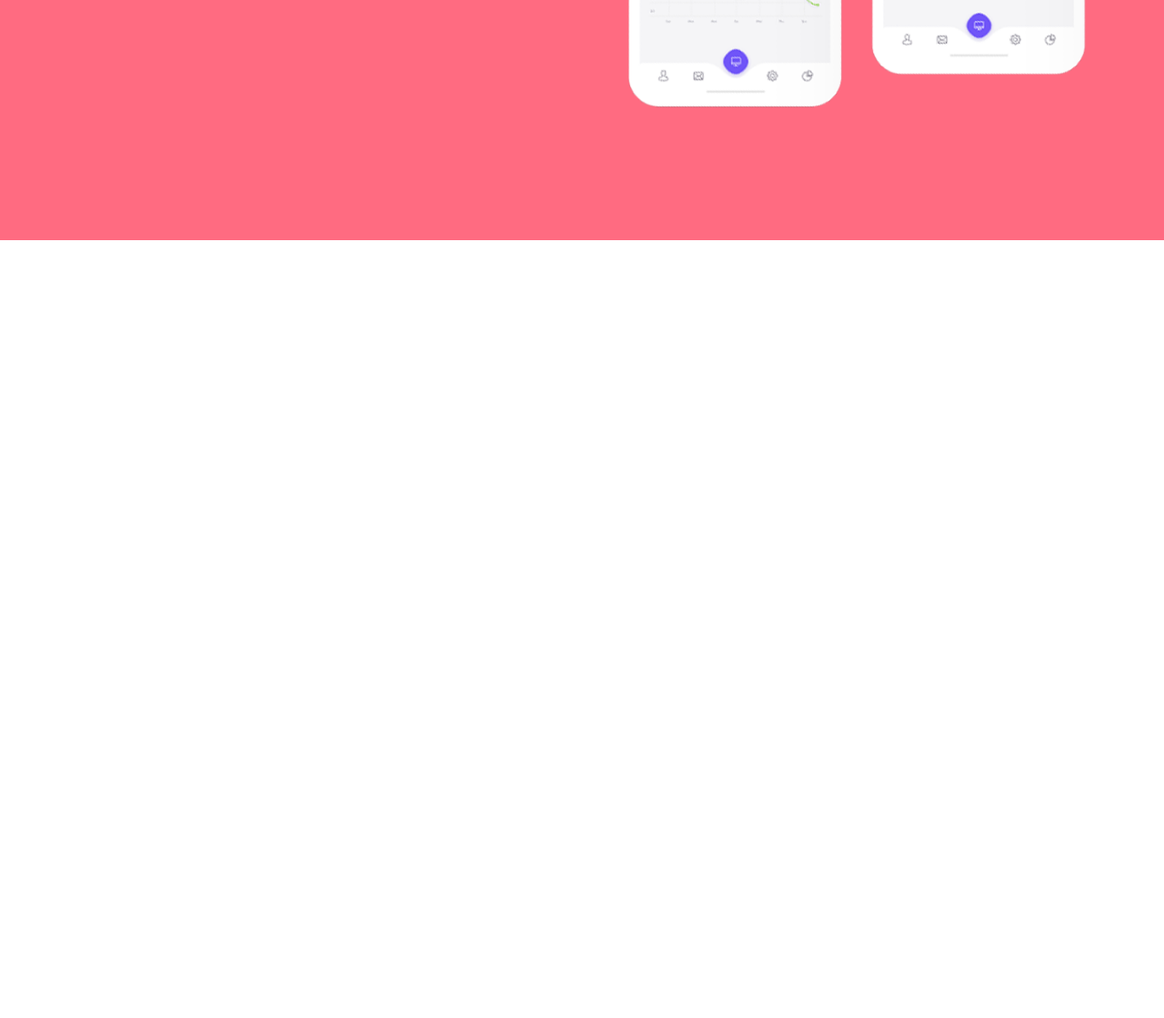
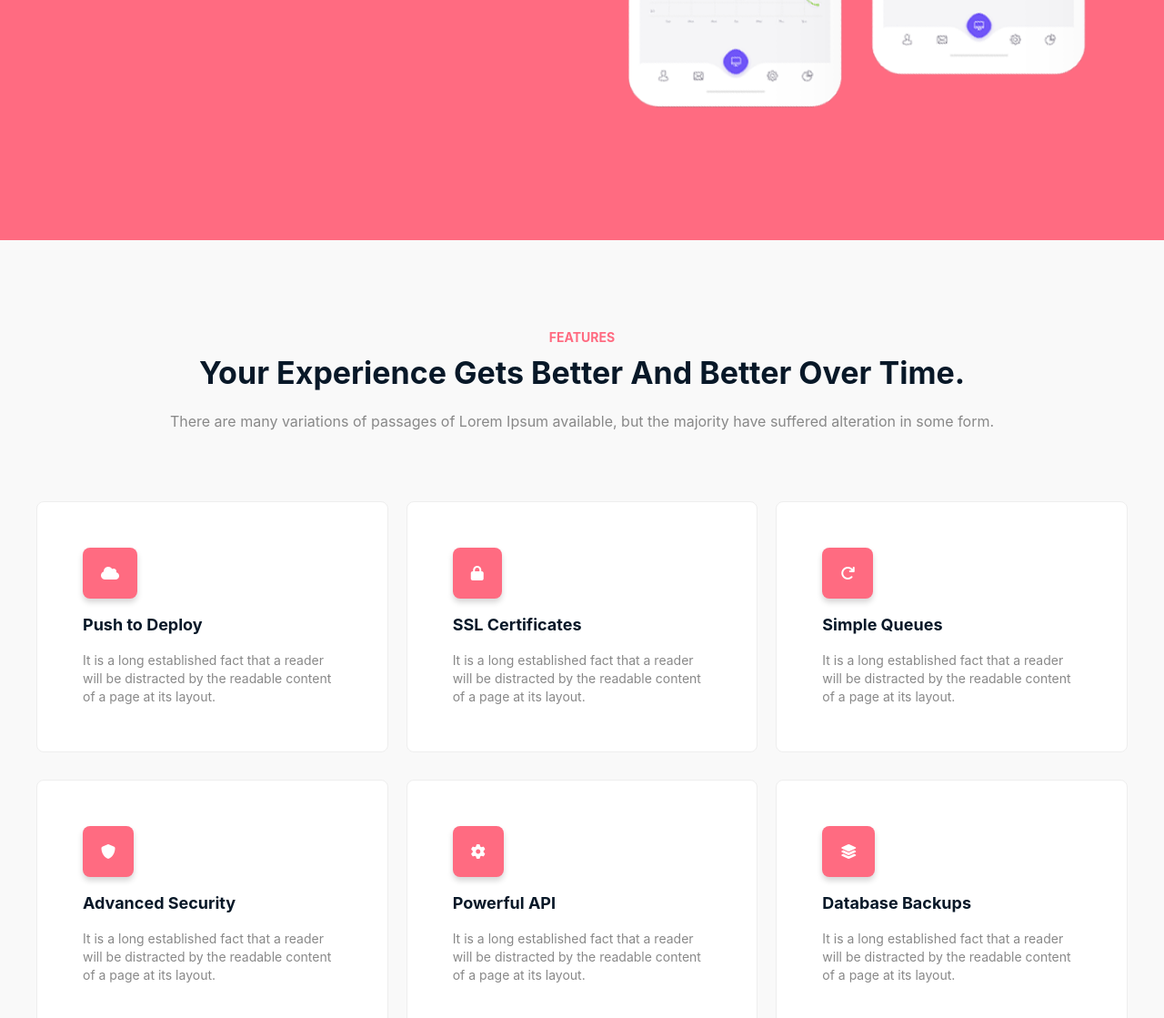
Before and after one commit to rayhan123-ahmed/Appvilla, a plain HTML site: page index.html in a window 1280 px wide. Shown: the part 593-1712 px from the top of the page at 91% size. Before the commit the page ends 857 px from the top, so only its background shows below. Drawn offline with Linux system fonts and the light colour scheme.

Commit message:
Feature Area

```diff
--- a/css/genral.css
+++ b/css/genral.css
@@ -7,12 +7,17 @@
 html {
   font-size: 62.5%;
   scroll-behavior: smooth;
-
+}
+html, body {
+  width: 100%;
+  overflow-x: hidden;
 }
 body {
   font-family: "Inter", sans-serif;
   line-height: 1;
   font-weight: 400;
+  color: #888;
+
 }
 ::selection {
   background: #3266d0;
@@ -36,6 +41,16 @@ ul {
   flex: 0 0 auto;
   width: 100%;
 }
+.col-log-33{
+  flex: 0 0 auto;
+  width: 33.3333333333%;
+  padding: 0 1rem;
+}
 .row{
   display: flex;
+
 }
+.section{
+  padding-top: 10rem;
+  padding-bottom: 10rem;
+}
--- a/css/style.css
+++ b/css/style.css
@@ -122,3 +122,69 @@
    background-color: #fff;
    color: #ff6b81;
 }
+/* *********** */
+/* FEATURE SECTION */
+/* *********** */
+.features{
+    background-color: #f9f9f9;
+}
+.section-title{
+    text-align: center;
+    margin-bottom: 2rem;
+}
+.section-title h3 {
+    color: #ff6b81;
+    text-transform: uppercase;
+    font-size: 1.4rem;
+    font-weight: bold;
+    margin-bottom: 1.5rem;
+}
+.section-title h2 {
+    color: #081828;
+    font-size: 3.4rem;
+    font-weight: 700;
+    margin-bottom: 2.8rem;
+}
+.section-title p {
+    font-size: 1.6rem;
+}
+.single-feature{
+    padding: 5rem;
+    background-color: #fff;
+    border: 1px solid #eee;
+    border-radius: .8rem;
+    transition: all 0.5s cubic-bezier(0.68, -0.55, 0.27, 1.55) 0s;
+}
+.single-feature:hover{
+    box-shadow: 0px 3px 5px #00000017;
+   transform: translateY(-5px);
+}
+.single-feature i {
+    background-color: #ff6b81;
+    color: #fff;
+    text-align: center;
+    display: inline-block;
+    font-size: 1.6rem;
+    padding: 2rem;
+    border-radius: .8rem;
+    box-shadow: 0px 4px 6px #0000002a;
+    margin-bottom: 2rem;
+}
+.single-feature h3 {
+    color: #081828;
+    font-size: 1.8rem;
+    margin-bottom: 2rem;
+}
+.single-feature p {
+    font-size: 1.4rem;
+    line-height: 2rem;
+}
+.margin{
+    margin-top: 6rem;
+}
+.margin-3{
+    margin-bottom: 3rem;
+}
+.warp{
+     flex-wrap: wrap;
+}
--- a/index.html
+++ b/index.html
@@ -105,6 +105,66 @@
     <!--End hero area -->
    </section>
    <!-- End home area -->
+    <!-- Feature area Start -->
+<section id="features" class="features section">
+  <div class="container">
+    <div class="row ">
+      <div class="log-100">
+         <div class="section-title">
+              <h3>Features</h3>
+              <h2>Your Experience Gets Better And Better Over Time.</h2>
+              <p>There are many variations of passages of Lorem Ipsum available, but the majority have suffered alteration in some form.</p>
+          </div>
+        </div>
+
+        </div>
+    <div class="row warp margin">
+      <div class="col-log-33 margin-3">
+        <div class="single-feature">
+          <i class="fa-solid fa-cloud"></i>
+          <h3>Push to Deploy</h3>
+          <p>It is a long established fact that a reader will be distracted by the readable content of a page at its layout.</p>
+        </div>
+      </div>
+      <div class="col-log-33 margin-3">
+        <div class="single-feature">
+          <i class="fa-solid fa-lock"></i>
+          <h3>SSL Certificates</h3>
+          <p>It is a long established fact that a reader will be distracted by the readable content of a page at its layout.</p>
+        </div>
+      </div>
+      <div class="col-log-33 margin-3">
+        <div class="single-feature">
+          <i class="fa-solid fa-arrow-rotate-right"></i>
+          <h3>Simple Queues</h3>
+          <p>It is a long established fact that a reader will be distracted by the readable content of a page at its layout.</p>
+        </div>
+      </div>
+      <div class="col-log-33">
+        <div class="single-feature">
+          <i class="fa-solid fa-shield"></i>
+          <h3>Advanced Security</h3>
+          <p>It is a long established fact that a reader will be distracted by the readable content of a page at its layout.</p>
+        </div>
+      </div>
+      <div class="col-log-33">
+        <div class="single-feature">
+          <i class="fa-solid fa-gear"></i>
+          <h3>Powerful API</h3>
+          <p>It is a long established fact that a reader will be distracted by the readable content of a page at its layout.</p>
+        </div>
+      </div>
+      <div class="col-log-33">
+        <div class="single-feature">
+          <i class="fa-solid fa-layer-group"></i>
+          <h3>Database Backups</h3>
+          <p>It is a long established fact that a reader will be distracted by the readable content of a page at its layout.</p>
+        </div>
+      </div>
+    </div>
+      </div>
+     </section>
+      <!-- Feature area End -->
   </body>
   <script src="js/script.js"></script>
 </html>
```
